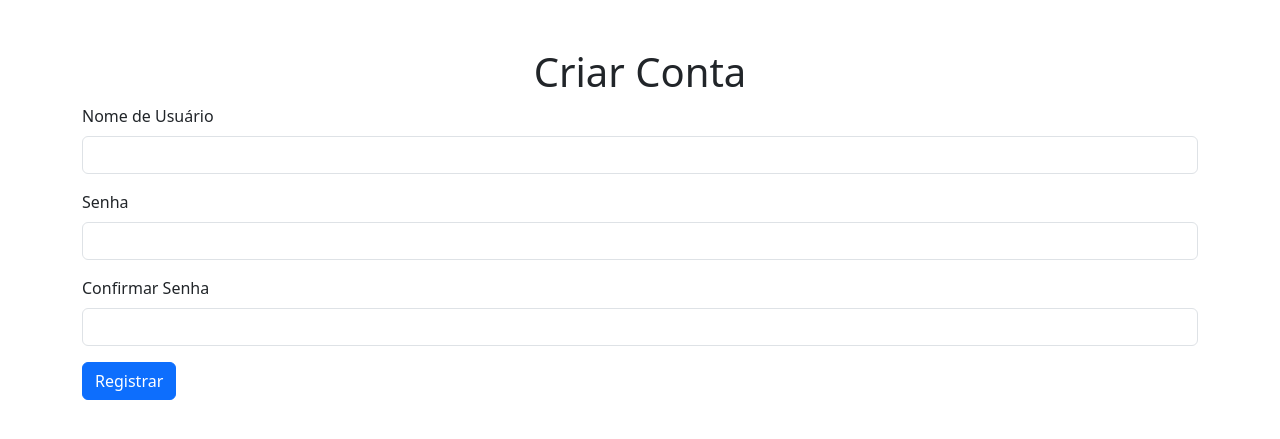
After one commit to Beatriz09-hub/Controle-de-tarefas, a Django app: page /register/ in a window 1280 px wide. The commit adds this page. Shown: the top 439 px of the page. Run offline with Django 5.2, Linux system fonts and the light colour scheme.

Commit message:
arrumando alguns detalhes

```diff
--- /dev/null
+++ b/Templates/registration/register.html
@@ -0,0 +1,36 @@
+<!DOCTYPE html>
+<html lang="pt-br">
+<head>
+    <meta charset="UTF-8">
+    <meta name="viewport" content="width=device-width, initial-scale=1.0">
+    <link href="https://cdn.jsdelivr.net/npm/bootstrap@5.3.8/dist/css/bootstrap.min.css" rel="stylesheet" integrity="sha384-sRIl4kxILFvY47J16cr9ZwB07vP4J8+LH7qKQnuqkuIAvNWLzeN8tE5YBujZqJLB" crossorigin="anonymous">
+    <title>Criar Conta</title>
+</head>
+<body>
+
+    <div class="container">
+        <h1 class="text-center mt-5">Criar Conta</h1>
+        <form action="{% url 'register' %}" method="POST">
+            {% csrf_token %}
+            <div class="mb-3">
+                <label for="username" class="form-label">Nome de Usuário</label>
+                <input type="text" class="form-control" id="username" name="username" required>
+                {{form.username.errors}}
+            </div>
+            <div class="mb-3">
+                <label for="senha" class="form-label">Senha</label>
+                <input type="password" class="form-control" id="senha" name="password1" required>
+                {{form.password1.errors}}
+
+            </div>
+            <div class="mb-3">
+                <label for="confirmar_senha" class="form-label">Confirmar Senha</label>
+                <input type="password" class="form-control" id="confirmar_senha" name="password2" required>
+                {{form.password2.errors}}
+                {{form.non_field_errors}}
+            </div>
+            <button class="btn btn-primary">Registrar</button>
+        </form>
+    </div>
+</body>
+</html>
--- a/app_ControleDeTarefas/urls.py
+++ b/app_ControleDeTarefas/urls.py
@@ -1,9 +1,10 @@
 from django.urls import path, include
-from app_ControleDeTarefas.views import tarefas, criar, excluir, editar
+from app_ControleDeTarefas.views import tarefas, criar, excluir, editar, register_user
 
 
 urlpatterns = [
 path('', tarefas, name='tarefas'),
+path('register/', register_user, name='register'),
 path('criar/', criar, name="criar"),
 path('excluir/<int:id>', excluir, name="excluir"),
 path('accounts/', include('django.contrib.auth.urls')),
--- a/app_ControleDeTarefas/views.py
+++ b/app_ControleDeTarefas/views.py
@@ -2,11 +2,13 @@ from django.shortcuts import  get_object_or_404, redirect, render
 from app_ControleDeTarefas.forms import TarefaForm
 from app_ControleDeTarefas.models import Tarefa
 from django.contrib.auth.decorators import login_required
+from django.contrib.auth.forms import UserCreationForm
 
 @login_required
 def tarefas(request):
     banco = Tarefa.objects.filter(usuario = request.user)
     return render(request,'app_ControleDeTarefas/ControleDeTarefas.html', {'banco': banco })
+
 @login_required
 def criar(request):
     form = TarefaForm(request.POST or None)
@@ -16,6 +18,7 @@ def criar(request):
         tarefa.save()
         return redirect('tarefas')
     return render(request, 'app_ControleDeTarefas/criar.html', {'form' : form})
+
 @login_required
 def excluir(request,id):
     # tarefa = Tarefa.objects.get(id=id)
@@ -25,8 +28,8 @@ def excluir(request,id):
         return redirect('tarefas')
     return render(request, 'app_ControleDeTarefas/excluir.html')
 
+@login_required
 def editar(request, id):
-
     # tarefa = Tarefa.objects.get(id=id)
     tarefa = get_object_or_404(Tarefa, id=id, usuario = request.user)
     form = TarefaForm(request.POST or None, instance=tarefa)
@@ -35,3 +38,12 @@ def editar(request, id):
             form.save()
             return redirect('tarefas')
     return render(request, 'app_ControleDeTarefas/editar.html', {'form': form, 'tarefa': tarefa})
+
+def register_user(request):
+    form = UserCreationForm(request.POST or None)
+    if request.method == 'POST':
+        if form.is_valid():
+            form.save()
+            return redirect('login')
+        return render(request, 'registration/register.html', {'form' : form})
+    return render(request, 'registration/register.html')
```
Also changed, not shown: Templates/registration/login.html (+14 -0 lines).
